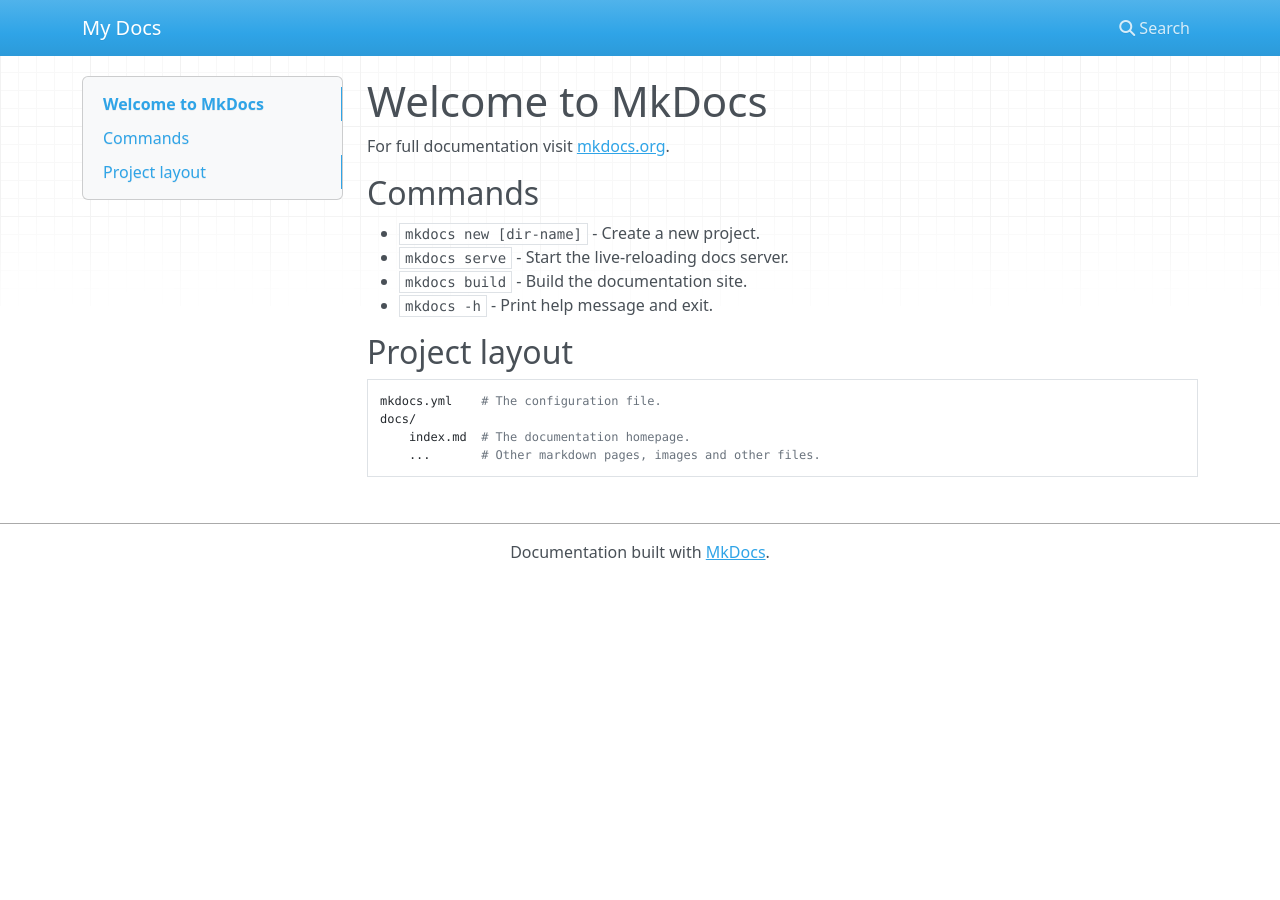
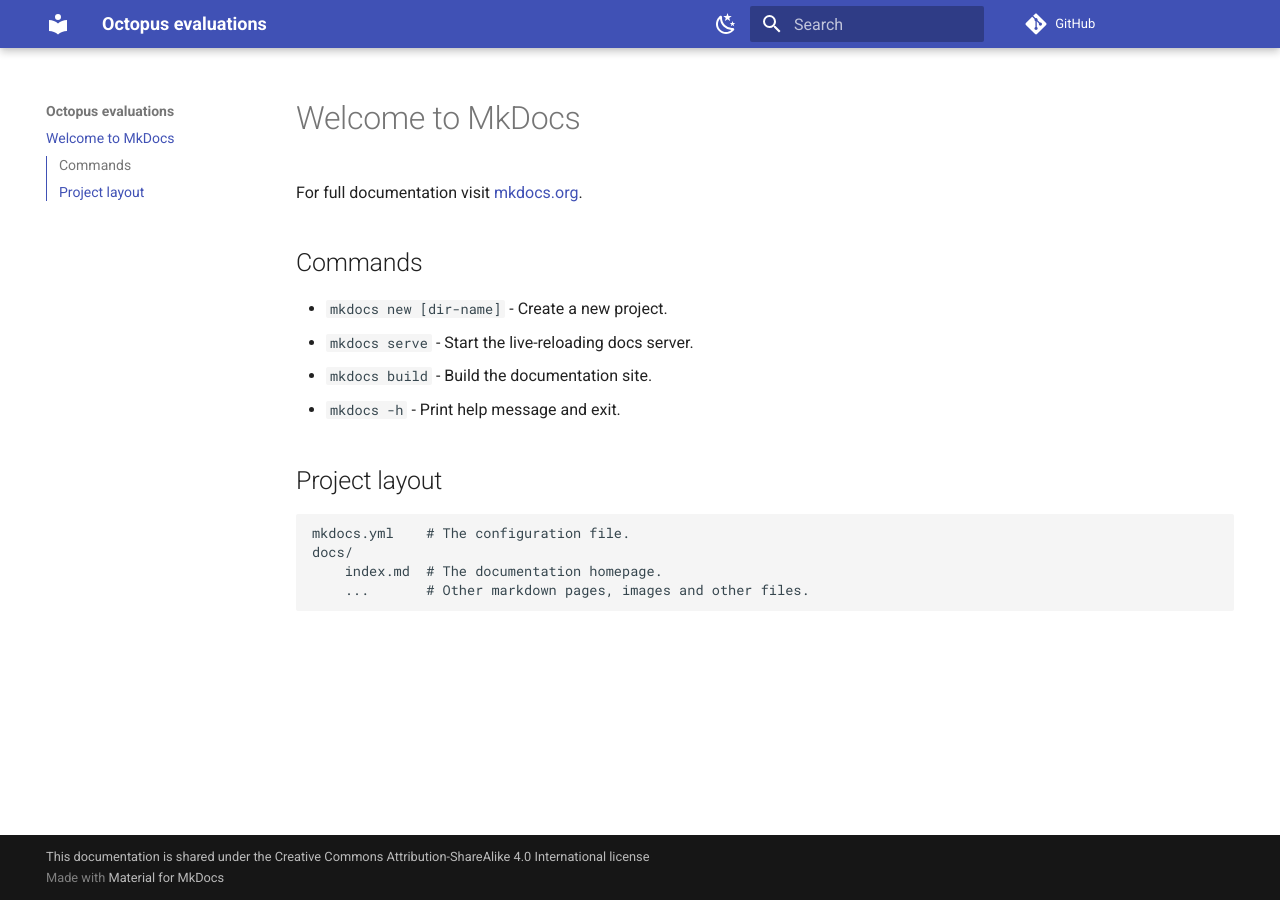
Before and after one commit to penyuan/octopus-bristol-docs, an MkDocs documentation site: the page built from docs/index.md, in a window 1280 px wide. Built offline with MkDocs 1.6.1 and Material for MkDocs 9.7.7, drawn with Linux system fonts in a browser that asks for light colours; nearby versions of some CDN libraries; comment, search, counter and statistics services are not loaded.

Commit message:
Set up YAML configuration
Include site info and use `Material for MkDocs` theme.

```diff
--- a/mkdocs.yml
+++ b/mkdocs.yml
@@ -1 +1,32 @@
-site_name: My Docs
+site_name: Octopus evaluations
+site_url: https://penyuan.github.io/octopus-bristol-docs/
+edit_uri: "blob/main/docs/"
+theme:
+  name: material
+  palette:
+    - media: "(prefers-color-scheme: light)"
+      scheme: default
+      toggle:
+        icon: material/weather-night
+        name: Switch to dark mode
+    # Palette toggle for dark mode
+    - media: "(prefers-color-scheme: dark)"
+      scheme: slate
+      toggle:
+        icon: material/weather-sunny
+        name: Switch to light mode
+  features:
+    - navigation.instant
+    - navigation.sections
+    - navigation.top
+    - navigation.tracking
+    - toc.follow
+    - toc.integrate
+copyright: This documentation is shared under the Creative Commons Attribution-ShareAlike 4.0 International license
+repo_url: https://github.com/penyuan/octopus-bristol-docs
+markdown_extensions:
+  - pymdownx.superfences:
+      custom_fences:
+        - name: mermaid
+          class: mermaid
+          format: !!python/name:pymdownx.superfences.fence_code_format
```
